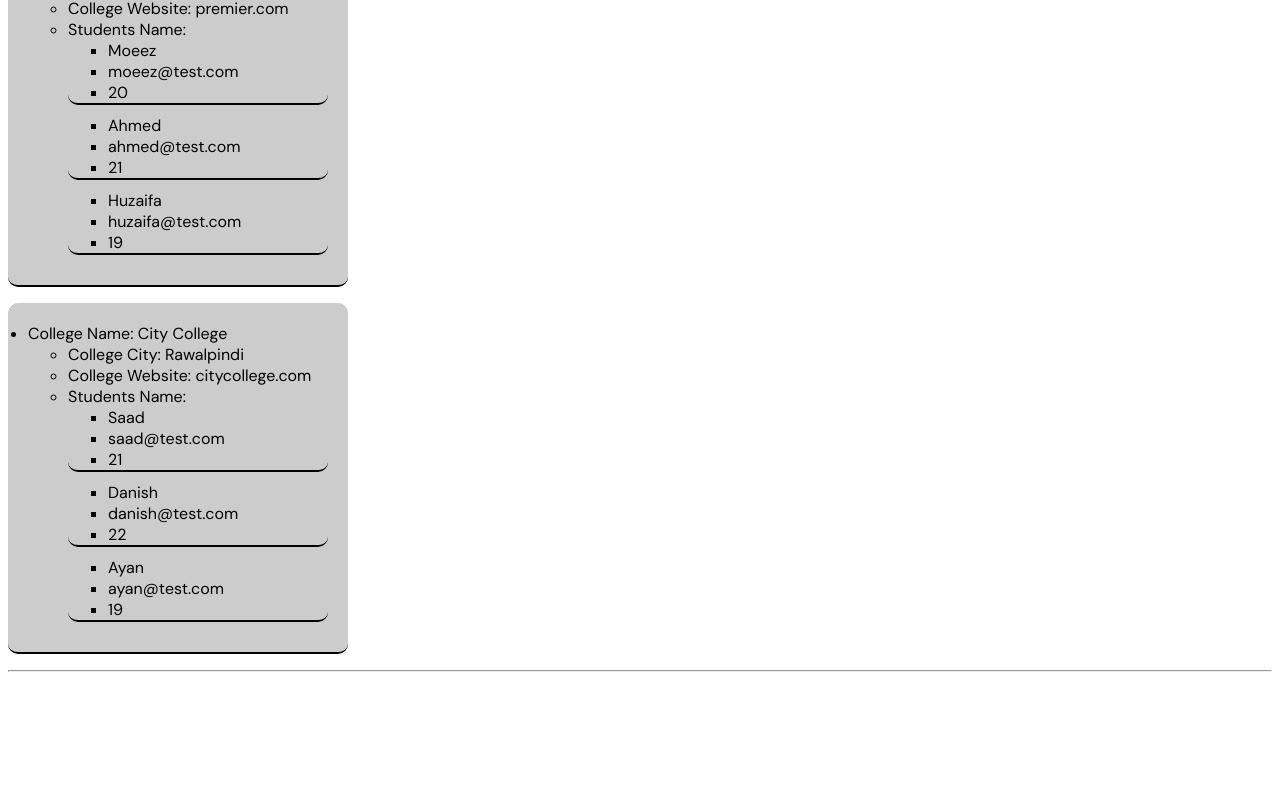
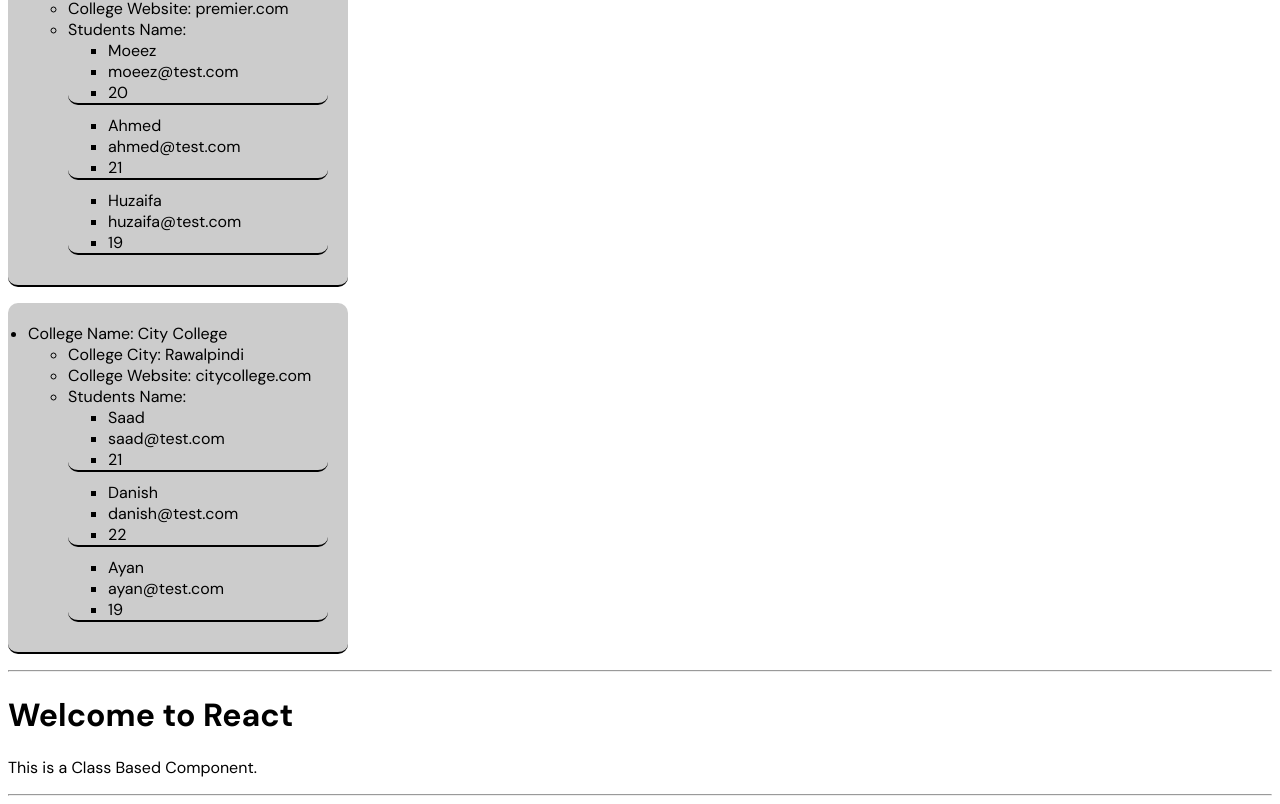
Before and after one commit to MoeezAhmed-Developer/React-Course, a React (Vite) app: page / in a window 1280 px wide. Shown: the part 6348-7152 px from the top of the page. Before the commit the page ends 7028 px from the top, so only its background shows below. Built offline with nearby package versions, Linux system fonts and the light colour scheme.

Commit message:
feat: add Welcome class-based component and integrate into App

```diff
--- a/src/App.jsx
+++ b/src/App.jsx
@@ -20,6 +20,7 @@ import ReuseLoop from "./components/ReuseLoop";
 import Clock from "./components/Clock";
 import ClockTime from "./components/ClockTime";
 import NestedLopp from "./components/NestedLoop";
+import Welcome from "./components/ClassBasedComponent";
 
 function App() {
   // let x = 0;
@@ -83,6 +84,7 @@ function App() {
       <ReuseLoop /> <hr />
       <Clock /> <hr />
       <NestedLopp /> <hr />
+      <Welcome /> <hr />
     </>
   );
 }
--- /dev/null
+++ b/src/components/ClassBasedComponent.jsx
@@ -0,0 +1,14 @@
+import { Component } from "react";
+
+class Welcome extends Component {
+  render() {
+    return (
+      <div>
+        <h1>Welcome to React</h1>
+        <p>This is a Class Based Component.</p>
+      </div>
+    );
+  }
+}
+
+export default Welcome;
```
